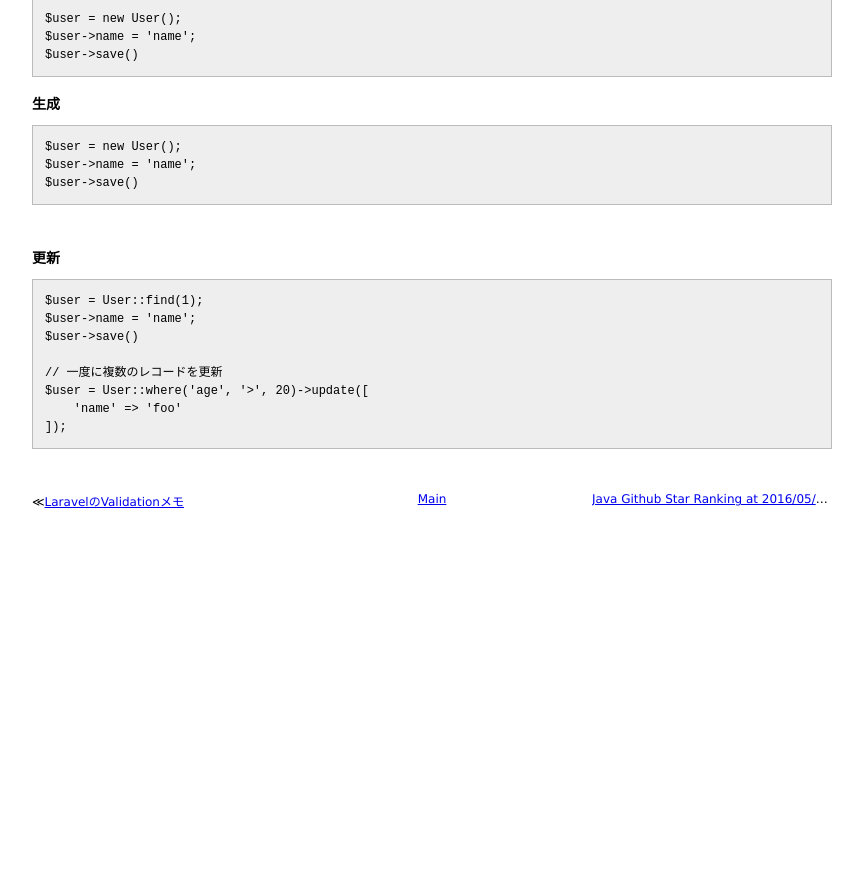
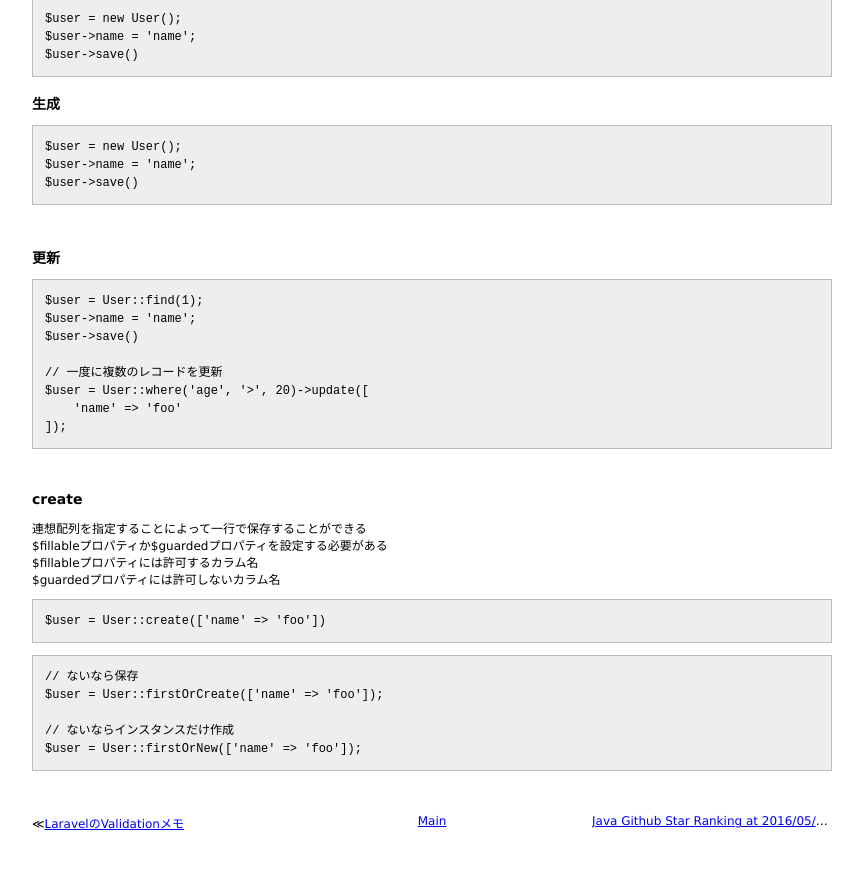
Before and after one commit to 38elements/38elements.github.com, a Jekyll site: the page built from _posts/2016-05-17-eloquent.md, in a window 1280 px wide and 900 px high, scrolled down 1680 px. Shown: the top 869 px of the window, without its empty margins (208-1071 px from the left). Built offline with Jekyll 4.4.1, drawn with Linux system fonts in a browser that asks for light colours; before the commit the page ends 2258 px from its top, so only the background shows below that.

Commit message:
Update 2016-05-17-eloquent.md

````diff
--- a/_posts/2016-05-17-eloquent.md
+++ b/_posts/2016-05-17-eloquent.md
@@ -126,3 +126,22 @@ $user = User::where('age', '>', 20)->update([
     'name' => 'foo'
 ]);
 ```
+<br>
+
+### create
+連想配列を指定することによって一行で保存することができる
+$fillableプロパティか$guardedプロパティを設定する必要がある
+$fillableプロパティには許可するカラム名
+$guardedプロパティには許可しないカラム名
+
+```
+$user = User::create(['name' => 'foo'])
+```
+
+```
+// ないなら保存
+$user = User::firstOrCreate(['name' => 'foo']);
+
+// ないならインスタンスだけ作成
+$user = User::firstOrNew(['name' => 'foo']);
+```
````
